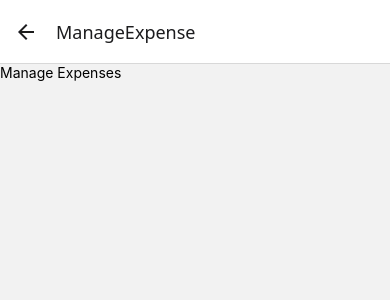
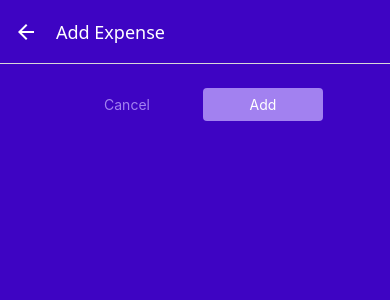
Before and after one commit to Rutwik1801/budget-tracker, a React Native app: screen /ManageExpense in a window 390 px wide. Shown: the top 300 px of the page. Built offline with nearby package versions, Linux system fonts and the light colour scheme.

Commit message:
basic functionality completed

```diff
--- a/App.tsx
+++ b/App.tsx
@@ -1,12 +1,14 @@
 import { StatusBar } from 'expo-status-bar';
-import { StyleSheet, Text, View } from 'react-native';
 import { NavigationWrapper } from './navigation/NavigationWrapper';
+import { ExpensesContextProvider } from './store/expenses-context';
 
 export default function App() {
   return (
     <>
-      <StatusBar style="auto" />
+    <ExpensesContextProvider>
+      <StatusBar style="light" />
       <NavigationWrapper />
+    </ExpensesContextProvider>
     </>
   );
 }
--- a/components/ExpensesOutput/ExpenseItem.tsx
+++ b/components/ExpensesOutput/ExpenseItem.tsx
@@ -1,10 +1,12 @@
 import { Pressable, StyleSheet, Text, View } from "react-native"
 import { GlobalStyles } from "../../constants/styles"
 import { getFormattedDate } from "../../utils/date"
+import { useNavigation } from "@react-navigation/native"
 
-export const ExpenseItem = ({description, amount, date}) => {
+export const ExpenseItem = ({id, description, amount, date}) => {
+  const navigation = useNavigation()
   const expensePressHandler = () => {
-
+    navigation.navigate("ManageExpense", {expenseId: id})
   }
   return <Pressable onPress={expensePressHandler}
     style={({pressed}) => pressed && styles.pressed}
--- a/components/ExpensesOutput/ExpensesOutput.tsx
+++ b/components/ExpensesOutput/ExpensesOutput.tsx
@@ -1,4 +1,4 @@
-import {  StyleSheet, View } from "react-native"
+import {  StyleSheet, Text, View } from "react-native"
 import { ExpensesSummary } from "./ExpensesSummary"
 import { ExpensesList } from "./ExpensesList"
 import { GlobalStyles } from "../../constants/styles"
@@ -66,10 +66,16 @@ const dummyExpenses = [
   }
 ]
 
-export const ExpensesOutput = ({expenses = dummyExpenses, expensesPeriod}) => {
+export const ExpensesOutput = ({expenses, expensesPeriod, fallbackText}) => {
+  let content = <Text style={styles.infoText}>{fallbackText}</Text>
+
+  if(expenses.length > 0) {
+    content = <ExpensesList expenses={expenses} />
+  }
+
   return <View style={styles.container}>
     <ExpensesSummary expenses={expenses} periodName={expensesPeriod} />
-    <ExpensesList expenses={expenses} />
+    {content}
   </View>
 }
 
@@ -78,6 +84,11 @@ const styles=StyleSheet.create({
     flex: 1,
     padding: 24,
     backgroundColor: GlobalStyles.colors.primary700,
-    // flex: 1
+  },
+  infoText: {
+    color: "white",
+    fontSize: 16,
+    textAlign: "center",
+    marginTop: 32
   }
 })
--- /dev/null
+++ b/components/UI/Button.tsx
@@ -0,0 +1,35 @@
+import { Pressable, StyleSheet, Text, View } from "react-native"
+import { GlobalStyles } from "../../constants/styles"
+
+export const Button = ({ children, onPress, mode, buttonContainerStyle }) => {
+  return <View style={buttonContainerStyle}>
+    <Pressable onPress={onPress} style={({pressed}) => pressed && styles.pressed} >
+      <View style={[styles.button, mode === "flat" && styles.flat]} >
+        <Text style={[styles.buttonText, mode === "flat" && styles.flatText]} >{children}</Text>
+      </View>
+    </Pressable>
+  </View>
+}
+
+const styles = StyleSheet.create({
+  button: {
+    borderRadius: 4,
+    padding: 8,
+    backgroundColor: GlobalStyles.colors.primary200,
+  },
+  flat: {
+    backgroundColor: 'transparent'
+  },
+  buttonText: {
+    color: "white",
+    textAlign: "center"
+  },
+  flatText: {
+    color: GlobalStyles.colors.primary200,
+  },
+  pressed: {
+    opacity: 0.75,
+    backgroundColor: GlobalStyles.colors.primary100,
+    borderRadius: 4
+  }
+})
--- a/navigation/NavigationWrapper.tsx
+++ b/navigation/NavigationWrapper.tsx
@@ -10,13 +10,13 @@ import { IconButton } from "../components/UI/IconButton";
 
 export const ExpensesOverview = () => {
   const BottomTabs = createBottomTabNavigator();
-  return (<BottomTabs.Navigator screenOptions={{
+  return (<BottomTabs.Navigator screenOptions={({navigation}) => ({
     headerStyle: {backgroundColor: GlobalStyles.colors.primary500},
     headerTintColor: "white",
     tabBarStyle:{backgroundColor:GlobalStyles.colors.primary500},
     tabBarActiveTintColor: GlobalStyles.colors.accent500,
-    headerRight: ({tintColor}) => <IconButton icon="add" size={28} color={tintColor} onPress={() => {}} />
-  }}>
+    headerRight: ({tintColor}) => <IconButton icon="add" size={28} color={tintColor} onPress={() => {navigation.navigate("ManageExpense")}} />
+  })}>
     <BottomTabs.Screen name="RecentExpenses" component={RecentExpenses}
      options={{title: "Recent Expenses",
      tabBarLabel: "Recent", tabBarIcon:({color, size}) => <Ionicons name="hourglass"  size={size} color={color}/>
@@ -32,9 +32,14 @@ export const NavigationWrapper = () => {
   const Stack = createNativeStackNavigator();
 
   return <NavigationContainer>
-    <Stack.Navigator>
+    <Stack.Navigator screenOptions={({navigation}) => ({
+    headerStyle: {backgroundColor: GlobalStyles.colors.primary500},
+    headerTintColor: "white",
+  })}>
       <Stack.Screen name="ExpensesOverview" component={ExpensesOverview} options={{headerShown: false}} />
-      <Stack.Screen name="ManageExpense" component={ManageExpenses} />
+      <Stack.Screen name="ManageExpense" component={ManageExpenses} options={{
+        presentation: 'modal'
+      }} />
     </Stack.Navigator>
   </NavigationContainer>
 }
--- a/screens/AllExpenses.tsx
+++ b/screens/AllExpenses.tsx
@@ -1,6 +1,9 @@
 import { Text, View } from "react-native"
 import { ExpensesOutput } from "../components/ExpensesOutput/ExpensesOutput"
+import { useContext } from "react"
+import { ExpensesContext } from "../store/expenses-context"
 
 export const AllExpenses = () => {
-  return <View style={{flex: 1}}><ExpensesOutput expensesPeriod={"All"} /></View>
+  const expensesCtx = useContext(ExpensesContext);
+  return <View style={{flex: 1}}><ExpensesOutput fallbackText="No Expenses Added" expenses={expensesCtx.expenses} expensesPeriod={"All"} /></View>
 }
--- a/screens/ManageExpenses.tsx
+++ b/screens/ManageExpenses.tsx
@@ -1,5 +1,65 @@
-import { Text, View } from "react-native"
+import { useContext, useLayoutEffect } from "react"
+import { StyleSheet, Text, View } from "react-native"
+import { IconButton } from "../components/UI/IconButton"
+import { GlobalStyles } from "../constants/styles"
+import { Button } from "../components/UI/Button"
+import { ExpensesContext } from "../store/expenses-context"
 
-export const ManageExpenses = () => {
-  return <View><Text>Manage Expenses</Text> </View>
+export const ManageExpenses = ({route, navigation}) => {
+  const expensesCtx = useContext(ExpensesContext)
+  const editedExpenseId = route.params?.expenseId
+  const isEditing = !!editedExpenseId
+  useLayoutEffect(() => {
+    navigation.setOptions({
+      title: isEditing ? "Edit Expense" : "Add Expense"
+    })
+  }, [navigation, isEditing])
+
+  const deleteExpenseHandler = () => {
+    expensesCtx.deleteExpense(editedExpenseId)
+    navigation.goBack();
+  }
+  const confirmHandler = () => {
+    if(isEditing) {
+      expensesCtx.updateExpense(editedExpenseId, { description: "Updated now"})
+    } else {
+      expensesCtx.addExpense({date: new Date(), description: "fffff", amount: 23.333, id: Math.random()})
+    }
+    navigation.goBack();
+  }
+  const cancelPressHandler = () => {
+    navigation.goBack();
+  }
+
+  return <View style={styles.container} >
+    <View style={styles.buttonContainer}>
+      <Button buttonContainerStyle={styles.button} mode="flat" onPress={cancelPressHandler} >Cancel</Button>
+      <Button buttonContainerStyle={styles.button} onPress={confirmHandler} >{isEditing ? "Update" : "Add"}</Button>
+    </View>
+    {isEditing && <View style={styles.delete} ><IconButton icon="trash" color={GlobalStyles.colors.error500} size={36} onPress={deleteExpenseHandler} /></View>}
+  </View>
 }
+
+const styles = StyleSheet.create({
+  container: {
+    flex: 1,
+    padding: 24,
+    backgroundColor: GlobalStyles.colors.primary500
+  },
+  delete: {
+    marginTop: 16,
+    paddingTop: 8,
+    borderTopWidth: 2,
+    borderTopColor: GlobalStyles.colors.primary200,
+    alignItems: "center"
+  },
+  buttonContainer: {
+    flexDirection:"row",
+    justifyContent: "center",
+    alignItems: "center"
+  },
+  button: {
+    minWidth: 120,
+    marginHorizontal: 8
+  }
+})
--- /dev/null
+++ b/store/expenses-context.tsx
@@ -0,0 +1,110 @@
+import { createContext, useReducer } from "react";
+
+const dummyExpenses = [
+  {id: 'e1',
+    description: "Shoes",
+    amount: 10.65,
+    date: new Date('2025-03-19')
+  },
+  {id: 'e2',
+    description: "Pant",
+    amount: 14.35,
+    date: new Date('2025-03-19')
+  },
+  {id: 'e3',
+    description: "Shoes",
+    amount: 103.50,
+    date: new Date('2025-12-25')
+  },
+  {id: 'e4',
+    description: "Book",
+    amount: 10.65,
+    date: new Date('2021-12-19')
+  },
+  {id: 'e11',
+    description: "Shoes",
+    amount: 10.65,
+    date: new Date('2021-08-19')
+  },
+  {id: 'e21',
+    description: "Pant",
+    amount: 14.35,
+    date: new Date('2021-12-19')
+  },
+  {id: 'e31',
+    description: "Shoes",
+    amount: 103.50,
+    date: new Date('2025-12-25')
+  },
+  {id: 'e41',
+    description: "Book",
+    amount: 10.65,
+    date: new Date('2021-12-19')
+  },
+  {id: 'e112',
+    description: "Shoes",
+    amount: 10.65,
+    date: new Date('2021-08-19')
+  },
+  {id: 'e122',
+    description: "Pant",
+    amount: 14.35,
+    date: new Date('2021-12-19')
+  },
+  {id: 'e132',
+    description: "Shoes",
+    amount: 103.50,
+    date: new Date('2025-12-25')
+  },
+  {id: 'e142',
+    description: "Book",
+    amount: 10.65,
+    date: new Date('2021-12-19')
+  }
+]
+
+export const ExpensesContext = createContext({
+  expenses: [],
+  addExpense: ({ description, amount, date }) => { },
+  deleteExpense: (id) => {},
+  updateExpense: (id, { description, amount, date }) => { }
+});
+
+export const expensesReducer = (state, action) => {
+  switch (action.type) {
+    case 'ADD':
+      const id = new Date().toString() + Math.random().toString()
+      return [{...action.payload, id},...state]
+      case 'UPDATE':
+        const updateExpenseIdx = state.findIndex((expense => expense.id === action.payload.expenseId))
+        return state.map((expense, idx) =>
+          idx === updateExpenseIdx
+            ? { ...expense, ...action.payload.expenseData }
+            : expense
+        );
+        case "DELETE":
+          return state.filter((expense) => expense.id !== action.payload)
+          default:
+            return state;
+  }
+}
+
+export const ExpensesContextProvider = ({children}) => {
+  const[expensesState, dispatch] = useReducer(expensesReducer, dummyExpenses);
+  const addExpense = (expenseData) => {
+    dispatch({type: "ADD", payload: expenseData});
+  }
+  const deleteExpense = (expenseId) => {
+    dispatch({type: "DELETE", payload: expenseId});
+  }
+  const updateExpense = (expenseId, expenseData) => {
+    dispatch({type: "UPDATE", payload: {expenseId, expenseData}});
+  }
+  const value = {
+    expenses: expensesState,
+    addExpense,
+    deleteExpense,
+    updateExpense
+  }
+  return <ExpensesContext.Provider value={value}>{children}</ExpensesContext.Provider>
+}
--- a/utils/date.tsx
+++ b/utils/date.tsx
@@ -1,3 +1,7 @@
 export const  getFormattedDate = (date) => {
   return `${date.getFullYear()}-${date.getMonth() + 1}-${date.getDate()}`
 }
+
+export const getDateMinusDays = (date, days) => {
+  return new Date(date.getFullYear(), date.getMonth(), date.getDate() - days)
+}
```
Also changed, not shown: screens/RecentExpenses.tsx (+10 -2 lines).
